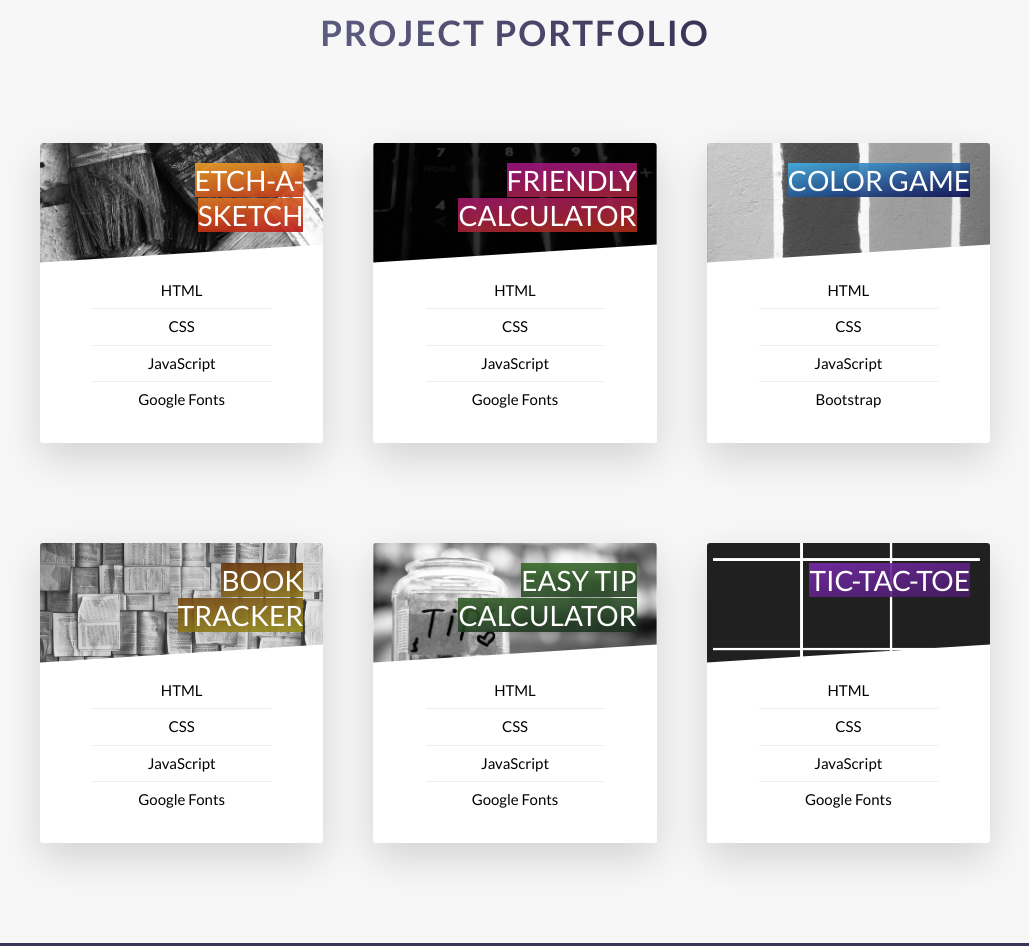
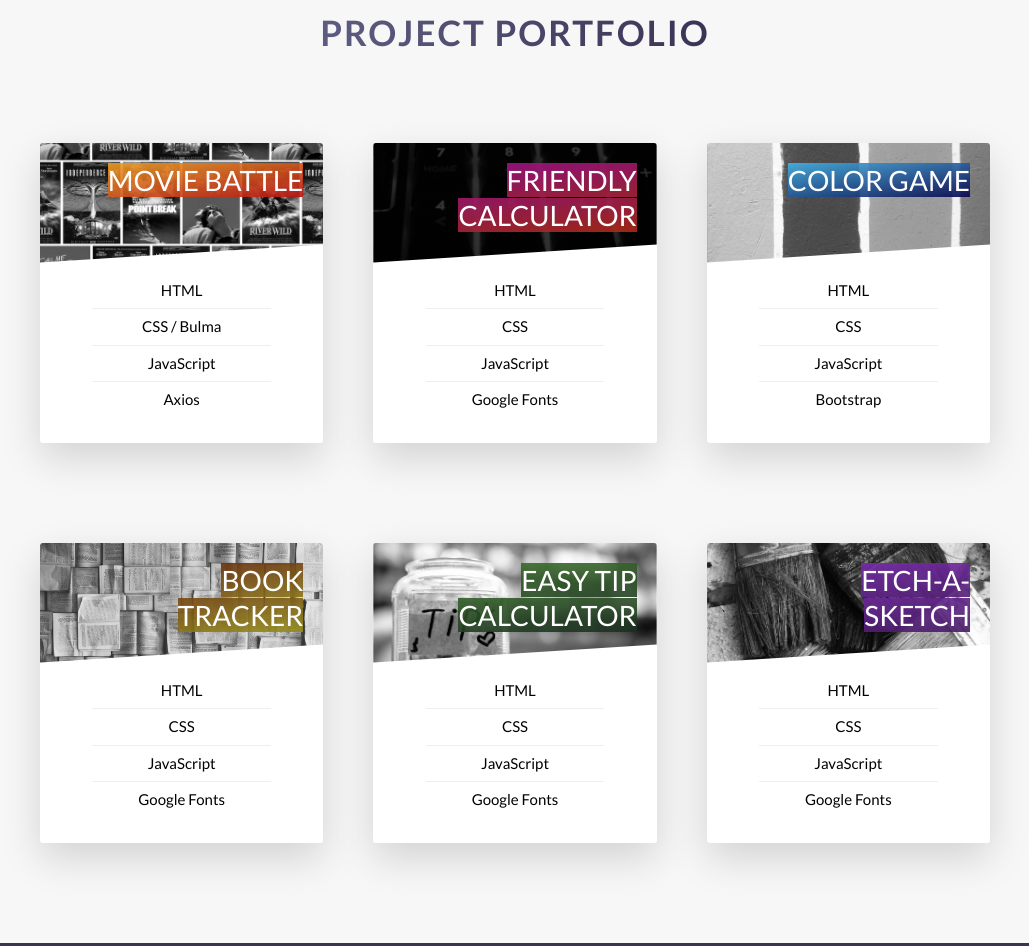
Before and after one commit to nmccooey/portfolio, a website: page index.html in a window 1280 px wide. Shown: the part 1978-2924 px from the top of the page, without its empty margins (125-1154 px from the left). Drawn offline with Linux system fonts and the light colour scheme.

Commit message:
Added movie battle project.

```diff
--- a/index.html
+++ b/index.html
@@ -87,8 +87,6 @@
                             <p class="feature-box__text">
                                 <ul>
                                     <li>MongoDB</li>
-                                    <li>SQLite</li>
-                                    <li>mySQL</li>
                                 </ul>
                             </p>
                         </div>
@@ -124,14 +122,14 @@
                                     &nbsp;
                                 </div>
                                 <h4 class="card__heading">
-                                    <span class="card__heading-span--1">Etch-a-Sketch</span>
+                                    <span class="card__heading-span--1">Movie Battle</span>
                                 </h4>
                                 <div class="card__details">
                                     <ul>
                                         <li>HTML</li>
-                                        <li>CSS</li>
+                                        <li>CSS / Bulma</li>
                                         <li>JavaScript</li>
-                                        <li>Google Fonts</li>
+                                        <li>Axios</li>
                                     </ul>
                                 </div>
                             </div>
@@ -140,12 +138,12 @@
                                     <div class="card__box">
                                         <div class="card__description">
                                             <p>
-                                                A web app that allows a user to draw a picture and change canvas size.
+                                                A web app that allows a user to compare movie stats.
                                             </p>
                                         </div>
                                     </div>
-                                    <a href="https://github.com/nmccooey/etch-a-sketch" class="btn btn--white u-margin-bottom-small" target="_blank">Source Code</a>
-                                    <a href="https://nmccooey.github.io/etch-a-sketch" class="btn btn--white" target="_blank">Demo</a>
+                                    <a href="https://github.com/nmccooey/movie-battle" class="btn btn--white u-margin-bottom-small" target="_blank">Source Code</a>
+                                    <a href="https://nmccooey.github.io/movie-battle" class="btn btn--white" target="_blank">Demo</a>
                                 </div>
                             </div>
                         </div>
@@ -298,7 +296,7 @@
                                     &nbsp;
                                 </div>
                                 <h4 class="card__heading">
-                                    <span class="card__heading-span--6">Tic-Tac-Toe</span>
+                                    <span class="card__heading-span--6">Etch-a-Sketch</span>
                                 </h4>
                                 <div class="card__details">
                                     <ul>
@@ -315,12 +313,12 @@
                                     <div class="card__box">
                                         <div class="card__description">
                                             <p>
-                                                A Tic Tac Toe game you can play in your browser.
+                                                A web app that allows a user to draw a picture and change canvas size.
                                             </p>
                                         </div>
                                     </div>
-                                    <a href="https://github.com/nmccooey/tic-tac-toe" class="btn btn--white u-margin-bottom-small" target="_blank">Source Code</a>
-                                    <a href="https://nmccooey.github.io/tic-tac-toe/" class="btn btn--white" target="_blank">Demo</a>
+                                    <a href="https://github.com/nmccooey/etch-a-sketch" class="btn btn--white u-margin-bottom-small" target="_blank">Source Code</a>
+                                    <a href="https://nmccooey.github.io/etch-a-sketch/" class="btn btn--white" target="_blank">Demo</a>
                                 </div>
                             </div>
                         </div>
--- a/sass/components/_card.scss
+++ b/sass/components/_card.scss
@@ -92,7 +92,7 @@
         clip-path: polygon(0 0, 100% 0, 100% 85%, 0 100%);
 
         &--1 {
-            background-image: url(../img/sketch.jpg);
+            background-image: url(../img/movies.jpg);
             -webkit-filter: grayscale(1); /* Old WebKit */
             filter: grayscale(1);
         }
@@ -122,7 +122,7 @@
         }
 
         &--6 {
-            background-image: url(../img/tic_tac_toe.png);
+            background-image: url(../img/sketch.jpg);
             -webkit-filter: grayscale(1); /* Old WebKit */
             filter: grayscale(1);
         }
```
Also changed, not shown: css/portfolio.css, img/movies.jpg (added), img/tic_tac_toe.png (deleted).
